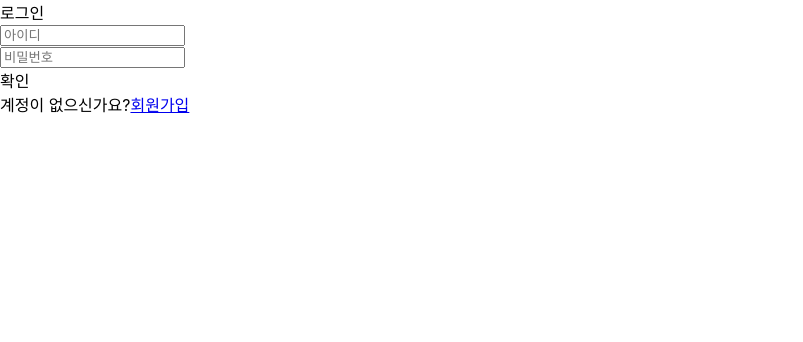
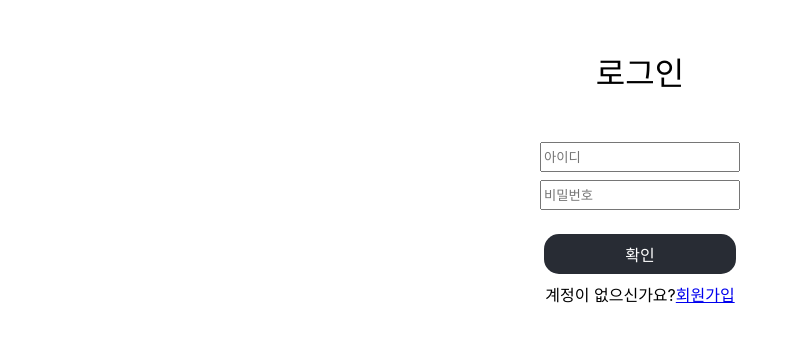
Before and after one commit to GDGoC-DUE-Projcet-Study/challenge-us_Front-end, a React (Create React App) app: page / in a window 1280 px wide. Shown: the top 342 px of the page, without its empty margins (0-803 px from the left). Built offline with nearby package versions, Linux system fonts and the light colour scheme.

Commit message:
✨ New : 프론트 백 연결 Signup.js 기준

```diff
--- a/package.json
+++ b/package.json
@@ -7,6 +7,8 @@
     "@testing-library/react": "^13.4.0",
     "@testing-library/user-event": "^13.5.0",
     "axios": "^1.7.8",
+    "cors": "^2.8.5",
+    "http-proxy-middleware": "^3.0.3",
     "react": "^18.3.1",
     "react-dom": "^18.3.1",
     "react-router-dom": "^7.0.1",
--- a/src/App.js
+++ b/src/App.js
@@ -6,6 +6,7 @@ import User from "./pages/User";
 import Todo from "./pages/Todo";
 import SignUp from './pages/Signup';
 import LogIn from './pages/Login';
+
 
 function App() {
   return (
--- /dev/null
+++ b/src/css/Login.css
@@ -0,0 +1,32 @@
+.wrap {
+    text-align: center;
+}
+
+.title {
+    font-size:2rem;
+    margin: 3rem;
+    margin-bottom: 3rem;
+}
+
+.input {
+    height: 1.5rem;
+    width: 12rem;
+    margin-bottom: 0.5rem;
+
+}
+
+.button {
+    text-align: center;
+    vertical-align: middle;
+    color:white;
+    background-color:#282c34;
+    height: 2rem;
+    width: 12rem;
+    margin: auto;
+    margin-top: 1rem;
+    margin-bottom: 0.5rem;
+    font-size: 1rem;
+    padding-top: 0.5rem;
+    border-radius: 15px;
+
+}
--- /dev/null
+++ b/src/css/Todo.css
@@ -0,0 +1,50 @@
+.wrap {
+    text-align: center;
+}
+
+.title {
+    font-size: 2rem;
+    margin: 1rem;
+}
+
+.input {
+    height: 1.5rem;
+    width: 12rem;
+    margin-bottom: 0.5rem;
+
+}
+
+.modalbutton {
+    text-align: center;
+    vertical-align: middle;
+    color: white;
+    background-color: #282c34;
+    height: 2rem;
+    width: 12rem;
+    margin: auto;
+    margin-top: 1rem;
+    margin-bottom: 0.5rem;
+    font-size: 1rem;
+    padding-top: 0.5rem;
+    border-radius: 15px;
+}
+
+.Modal {
+    width: 100%;
+    height: 100%;
+    position: fixed;
+    top: 0;
+    left: 0;
+    display: flex;
+    justify-content: center;
+    align-items: center;
+    background: rgba(0, 0, 0, 0.5);
+}
+
+/* modal창 */
+.modalBody {
+    background-color: #ffffff;
+    width: 12rem;
+    height: 16rem;
+    padding: 1rem;
+}
--- a/src/pages/Login.js
+++ b/src/pages/Login.js
@@ -1,5 +1,7 @@
 import React, { useState } from "react";
 import { useNavigate } from "react-router-dom";
+import '../css/Login.css';
+import axios from "axios";
 
 const LogIn = () => {
 
@@ -19,34 +21,36 @@ const LogIn = () => {
         console.log(user)
     };
 
-    function UserLogIn(){
-        //axios.post(`https://127.0.0.1:8080/user/get`,{user})
-        //.then((req)=>{
+    function UserLogIn() {
+        axios.get(`http://127.0.0.1:8080/user/get`,{"id":"아이디"})
+        .then((req)=>{
         console.log("로그인")
         console.log(user)
         navigate('./todo')
-        //})
+        })
     }
 
 
     return (
         <React.Fragment>
-            <div>
+            <div className="wrap">
+                <div className="title">
                     로그인
                 </div>
                 <div onChange={InputChange}>
                     <div>
-                    <input name='id' placeholder='아이디' />
+                        <input className="input" name='id' placeholder='아이디' />
                     </div>
                     <div>
-                    <input name='pw' placeholder='비밀번호' />
+                        <input className="input" name='pw' placeholder='비밀번호' />
                     </div>
                     <div>
-                    <div onClick={UserLogIn}>확인</div>
+                        <div className="button" onClick={UserLogIn}>확인</div>
                     </div>
                     <div>
                         <span>계정이 없으신가요?</span>
                         <a href='./signup'>회원가입</a>
+                    </div>
                 </div>
             </div>
         </React.Fragment>
--- a/src/pages/Signup.js
+++ b/src/pages/Signup.js
@@ -1,5 +1,5 @@
 import React, { useState } from "react";
-//import axios from "axios";
+import axios from 'axios';
 
 const SignUp = () => {
 
@@ -19,11 +19,21 @@ const SignUp = () => {
         console.log(user)
     };
 
-    function UserSignUp(){
-        //axios.post(`https://127.0.0.1:8080/user/create`,{user})
-        //.then((req)=>{
-            console.log("회원가입")
-        //})
+
+
+    function UserSignUp() {
+        axios.post('http://127.0.0.1:8080/user/create',user)
+        .then((req) => {
+            if(req==="회원가입완료"){
+                console.log(req)
+            }else{
+                //msg를 다루는 부분
+            }
+        }).catch((err) => {
+            console.log(err)
+        })
+
+
     }
 
     return (
@@ -36,13 +46,13 @@ const SignUp = () => {
                     <input name='id' placeholder='아이디' value={user.id} />
                 </div>
                 <div>
-                    <input name='pw' placeholder='비밀번호' value={user.pw}/>
+                    <input name='pw' placeholder='비밀번호' value={user.pw} />
                 </div>
                 <div>
-                    <input name='name' placeholder='이름' value={user.name}/>
+                    <input name='name' placeholder='이름' value={user.name} />
                 </div>
                 <div>
-                    <input name='phone' placeholder='전화번호' value={user.phone}/>
+                    <input name='phone' placeholder='전화번호' value={user.phone} />
                 </div>
             </div>
             <div onClick={UserSignUp}>회원가입</div>
--- a/src/pages/Todo.js
+++ b/src/pages/Todo.js
@@ -1,5 +1,5 @@
 import React, { useState } from "react";
-
+import '../css/Todo.css'
 
 const Todo = () => {
 
@@ -31,15 +31,16 @@ const Todo = () => {
 
     return (
         <React.Fragment>
-            <div>
+            <div className={ModalOpen?'Modal':''}>
+                <div className="title">
                     My Todo
                 </div>
-            <div onClick={() => setModalOpen(true)}>
-                +
+                <div className="modalbutton" onClick={() => setModalOpen(true)}>
+                    목표 추가
                 </div>
                 {
                     ModalOpen &&
-                <div>
+                    <div className="modalBody">
                         <div onChange={InputChange}>
                             <div>
                                 <input name='title' placeholder='제목' />
@@ -54,7 +55,9 @@ const Todo = () => {
                         </div>
                         <div onClick={() => Write()}>작성 완료</div>
                     </div>
+
                 }
+            </div>
         </React.Fragment>
     )
 }
```
Also changed, not shown: 1 other file (tests, documents, lock files or other folders). Lines whose indentation alone changed are shown as unchanged.
